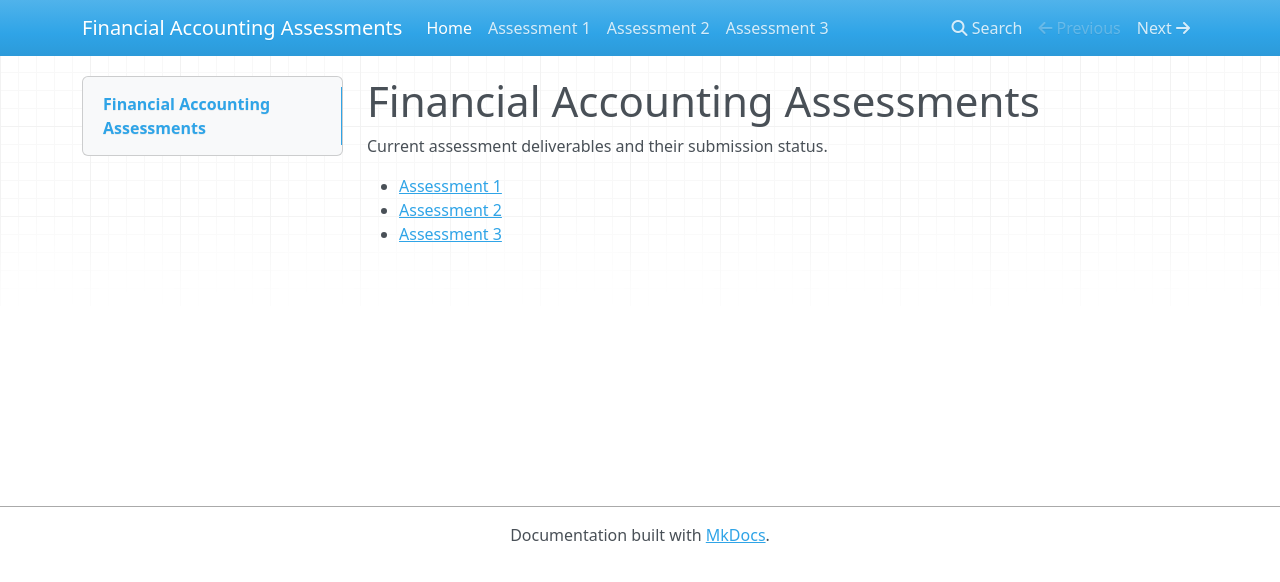
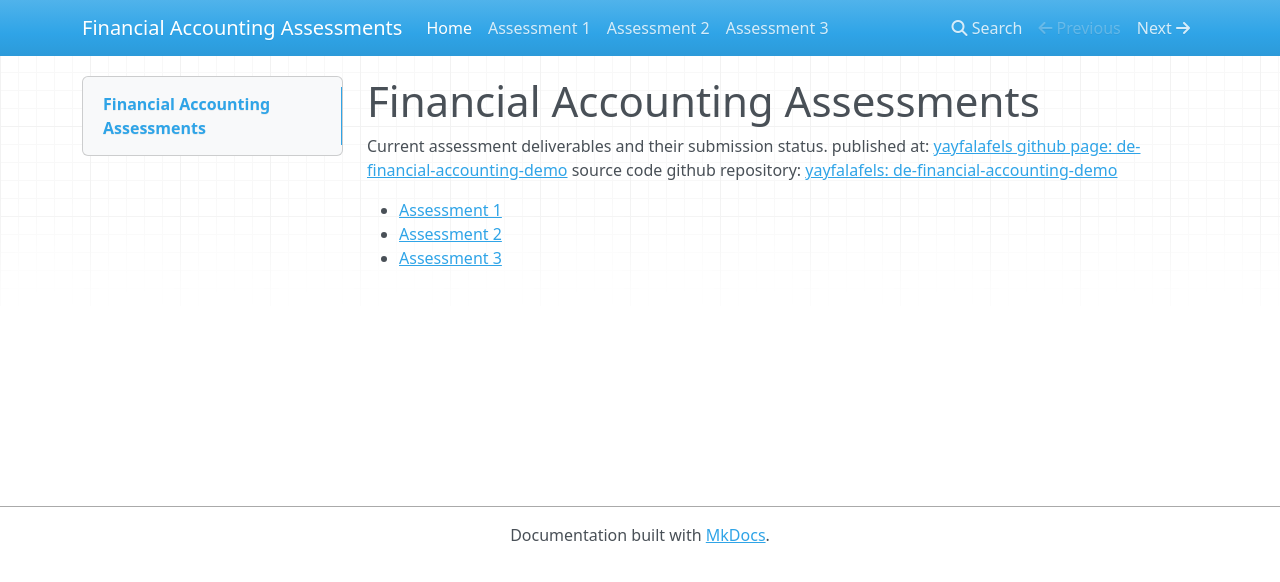
Before and after one commit to yayfalafels/de-financial-accounting-demo, an MkDocs documentation site: the page built from results/index.md, in a window 1280 px wide. Shown: the top 582 px of the page. Built offline with MkDocs 1.6.1, drawn with Linux system fonts in a browser that asks for light colours; nearby versions of some CDN libraries.

Commit message:
dev: [010] publish docs to github page

```diff
--- a/results/index.md
+++ b/results/index.md
@@ -1,6 +1,8 @@
 # Financial Accounting Assessments
 
 Current assessment deliverables and their submission status.
+published at: [yayfalafels github page: de-financial-accounting-demo](https://yayfalafels.github.io/de-financial-accounting-demo/)
+source code github repository: [yayfalafels: de-financial-accounting-demo](https://github.com/yayfalafels/de-financial-accounting-demo/)
 
 - [Assessment 1](assessment-1/README.md)
 - [Assessment 2](assessment-2/README.md)
```
Also changed, not shown: docs/features/08-assessment-deliverables-conventions.md (+16 -4 lines).
